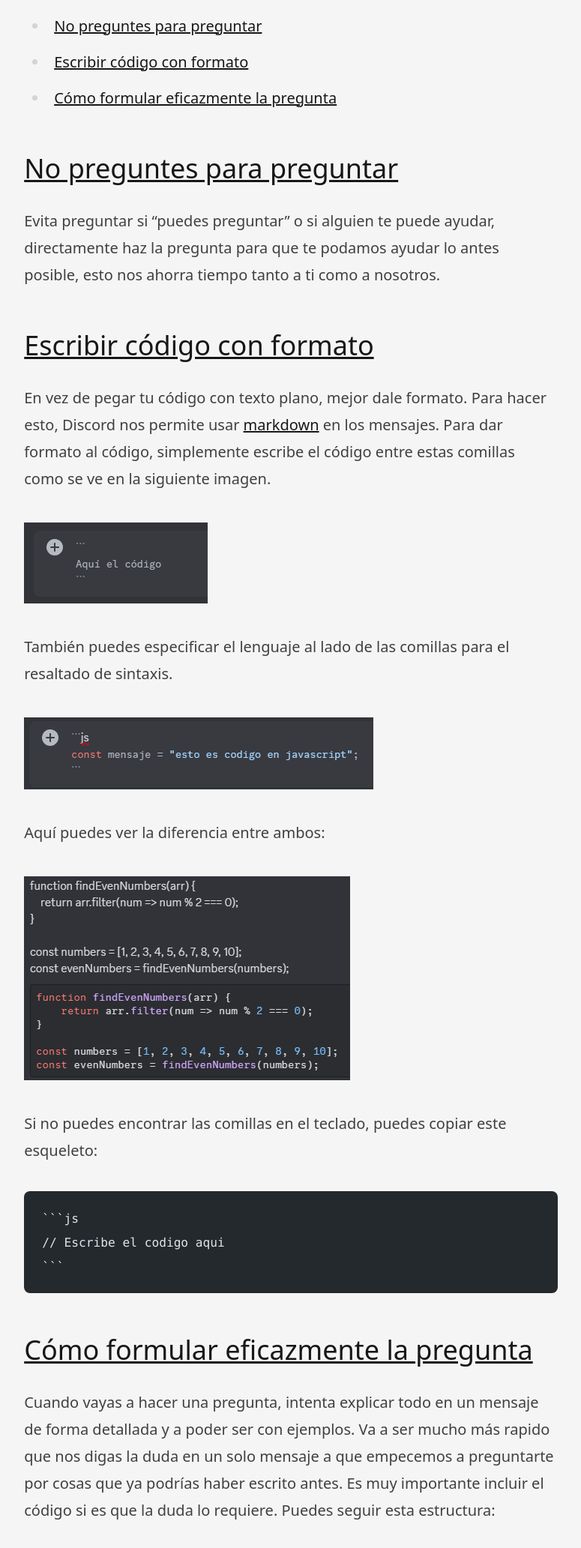
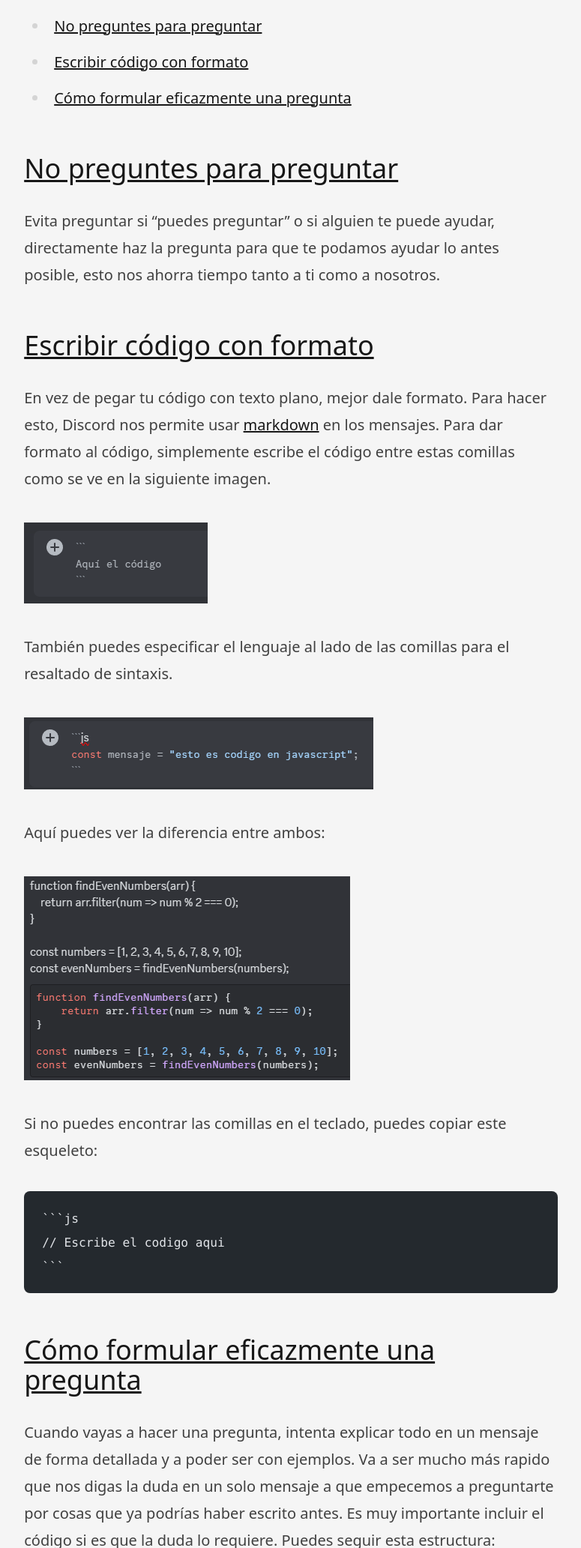
Before and after one commit to arch-fan/beforeasking, an Astro site: page / in a window 1280 px wide. Shown: the part 193-2258 px from the top of the page at 75% size, without its empty margins (252-1027 px from the left). Built offline with nearby package versions, Linux system fonts and the light colour scheme; Astro itself is replaced by a stand-in of ours; code samples lack their colours.

Commit message:
"la" por "una"

`````diff
--- a/src/pages/index.md
+++ b/src/pages/index.md
@@ -10,7 +10,7 @@ layout: ../layouts/Layout.astro
 
 - [No preguntes para preguntar](#no-preguntes-para-preguntar)
 - [Escribir código con formato](#escribir-codigo-con-formato)
-- [Cómo formular eficazmente la pregunta](#como-formular-eficazmente-la-pregunta)
+- [Cómo formular eficazmente una pregunta](#como-formular-eficazmente-una-pregunta)
 
 ## [No preguntes para preguntar](#no-preguntes-para-preguntar)
 
@@ -38,7 +38,7 @@ Si no puedes encontrar las comillas en el teclado, puedes copiar este esqueleto:
 ```
 ````
 
-## [Cómo formular eficazmente la pregunta](#como-formular-eficazmente-la-pregunta)
+## [Cómo formular eficazmente una pregunta](#como-formular-eficazmente-una-pregunta)
 
 Cuando vayas a hacer una pregunta, intenta explicar todo en un mensaje de forma detallada y a poder ser con ejemplos. Va a ser mucho más rapido que nos digas la duda en un solo mensaje a que empecemos a preguntarte por cosas que ya podrías haber escrito antes. Es muy importante incluir el código si es que la duda lo requiere.
 Puedes seguir esta estructura:
`````
